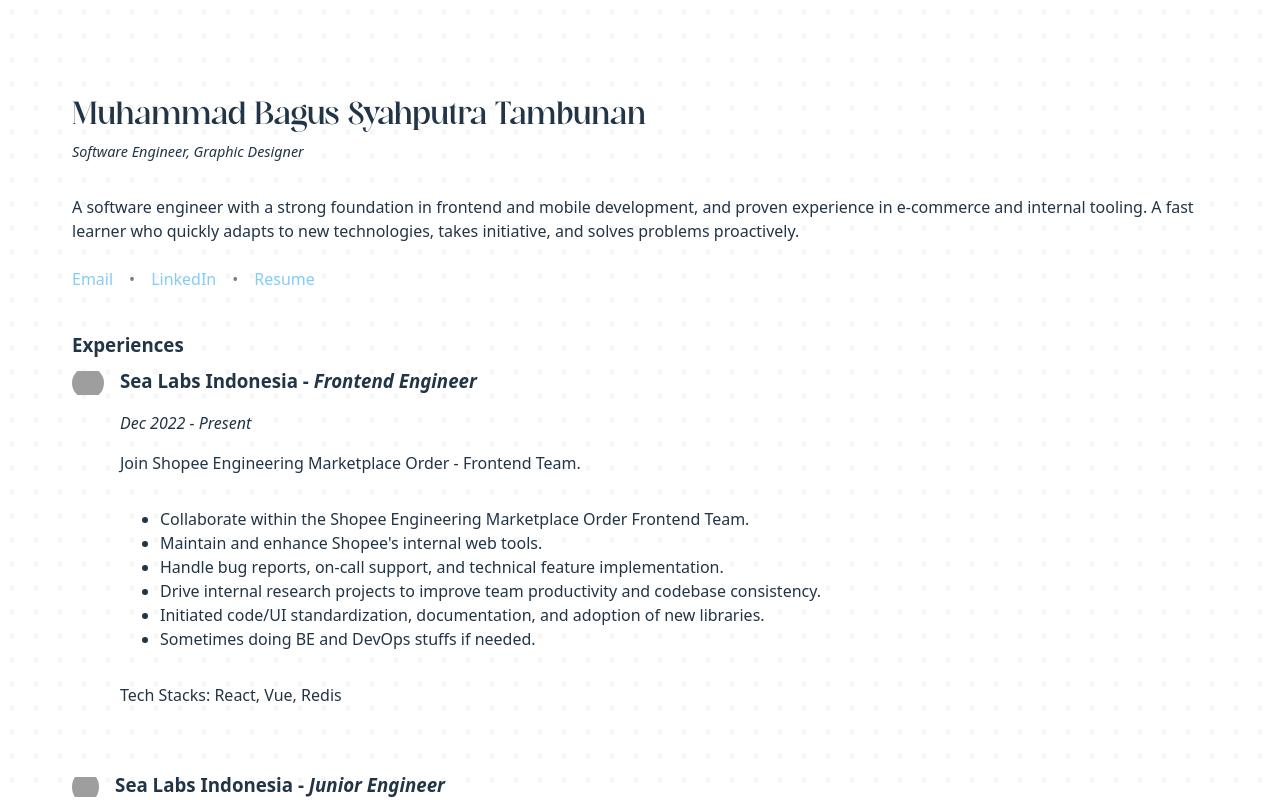
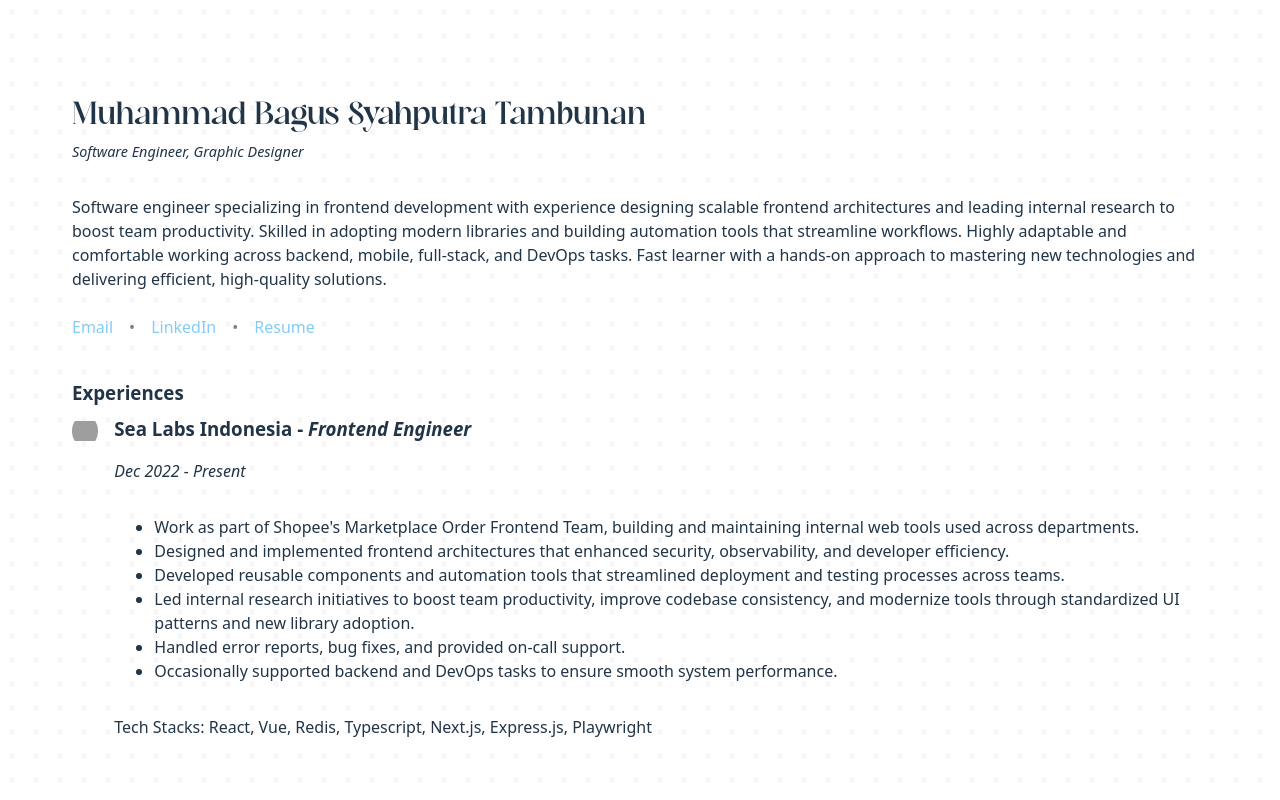
Before and after one commit to bagustambunan/software-engineer-portfolio-web, a React (Vite) app: page / in a window 1280 px wide. Both pictures are taken after a click on the button "💾 Download my profile". Shown: the top 800 px of the page. Built offline with nearby package versions, Linux system fonts and the light colour scheme; grey boxes are pictures that could not be loaded.

Commit message:
update experiences

```diff
--- a/src/components/ExperienceList/index.tsx
+++ b/src/components/ExperienceList/index.tsx
@@ -36,7 +36,7 @@
                 experience.endDate ? formatDate(experience.endDate) : "Present"
               }`}
             </i>
-            <span>{experience.description}</span>
+            {experience.description && <span>{experience.description}</span>}
             {experience.details?.map((detail, detailIndex) => (
               <div key={`experience-${experienceIndex}-detail-${detailIndex}`}>
                 {detail.title && <span>{detail.title}</span>}
--- a/src/constants/experince.ts
+++ b/src/constants/experince.ts
@@ -1,4 +1,20 @@
-import { androidStack, cStack, golangStack, javaStack, reactStack, redisStack, rubyOnRailsStack, vueStack } from "./stack";
+import {
+  androidStack,
+  cStack,
+  expressJsStack,
+  golangStack,
+  javascriptStack,
+  javaStack,
+  linuxServerStack,
+  microsoftSqlStack,
+  nextJsStack,
+  playwrightStack,
+  reactStack,
+  redisStack,
+  rubyOnRailsStack,
+  typescriptStack,
+  vueStack,
+} from "./stack";
 import { RoleEnum, type Experience } from "./types";
 
 export const experiences: Experience[] = [
@@ -7,20 +23,27 @@
     company: "Sea Labs Indonesia",
     logo: "images/icon-company.png",
     position: "Frontend Engineer",
-    description: "Join Shopee Engineering Marketplace Order - Frontend Team.",
     details: [
       {
         descriptions: [
-          "Collaborate within the Shopee Engineering Marketplace Order Frontend Team.",
-          "Maintain and enhance Shopee's internal web tools.",
-          "Handle bug reports, on-call support, and technical feature implementation.",
-          "Drive internal research projects to improve team productivity and codebase consistency.",
-          "Initiated code/UI standardization, documentation, and adoption of new libraries.",
-          "Sometimes doing BE and DevOps stuffs if needed."
+          "Work as part of Shopee's Marketplace Order Frontend Team, building and maintaining internal web tools used across departments.",
+          "Designed and implemented frontend architectures that enhanced security, observability, and developer efficiency.",
+          "Developed reusable components and automation tools that streamlined deployment and testing processes across teams.",
+          "Led internal research initiatives to boost team productivity, improve codebase consistency, and modernize tools through standardized UI patterns and new library adoption.",
+          "Handled error reports, bug fixes, and provided on-call support.",
+          "Occasionally supported backend and DevOps tasks to ensure smooth system performance.",
         ],
       },
     ],
-    stacks: [reactStack, vueStack, redisStack],
+    stacks: [
+      reactStack,
+      vueStack,
+      redisStack,
+      typescriptStack,
+      nextJsStack,
+      expressJsStack,
+      playwrightStack,
+    ],
     startDate: new Date("2022-12-01"),
   },
   {
@@ -28,7 +51,8 @@
     company: "Sea Labs Indonesia",
     logo: "images/icon-company.png",
     position: "Junior Engineer",
-    description: "Participated in a 6-months training program that covers software engineering fundamentals and best coding practices on various tech stacks in full-stack web development.",
+    description:
+      "Participated in a 6-months training program that covers software engineering fundamentals and best coding practices on various tech stacks in full-stack web development.",
     stacks: [reactStack, golangStack, redisStack],
     startDate: new Date("2022-06-01"),
     endDate: new Date("2022-11-30"),
@@ -43,14 +67,14 @@
     details: [
       {
         descriptions: [
-          "Independently developed and published entertainment apps, reaching over 1M+ downloads.",
-          "Handled both design and programming of Android applications.",
-          "Implemented and managed AdMob monetization strategy.",
+          "Designed, developed, and published multiple entertainment apps on the Play Store, reaching over 1M+ downloads.",
+          "Managed all stages of the app lifecycle, from concept to release and maintenance.",
+          "Implemented AdMob integration and optimized monetization performance.",
           "Portfolio: https://play.google.com/store/apps/dev?id=4922219957373722461",
         ],
       },
     ],
-    stacks: [androidStack],
+    stacks: [androidStack, javaStack],
     startDate: new Date("2020-07-01"),
     endDate: new Date("2022-02-01"),
   },
@@ -59,41 +83,46 @@
     company: "Nutrifood",
     logo: "images/icon-company.png",
     position: "Application Developer Intern",
-    description: "Internship as a full-stack software engineer.",
     details: [
       {
         descriptions: [
-          "Developed and maintained Nutrifood's internal applications.",
-          "Collaborated with teams to develop features for cross-departmental use.",
+          "Worked as a full-stack developer building and maintaining internal business applications.",
+          "Collaborated with cross-functional teams to design and deliver features used by multiple departments.",
         ],
       },
     ],
-    stacks: [rubyOnRailsStack],
+    stacks: [
+      rubyOnRailsStack,
+      javascriptStack,
+      linuxServerStack,
+      microsoftSqlStack,
+    ],
     startDate: new Date("2021-07-01"),
     endDate: new Date("2021-12-01"),
   },
-  {
-    role: RoleEnum.SOFTWARE_ENGINEER,
-    company: "Yayasan Anak Bangsa Bisa by GoTo",
-    logo: "images/icon-company.png",
-    position: "Generasi Gigih 2021 Participant - Frontend Engineer Path (Intermediate Level)",
-    description: "Completed an intensive programming bootcamp covering the fundamental skills needed to become a frontend engineer.",
-    stacks: [reactStack],
-    startDate: new Date("2021-05-01"),
-    endDate: new Date("2021-09-30"),
-  },
+  // {
+  //   role: RoleEnum.SOFTWARE_ENGINEER,
+  //   company: "Yayasan Anak Bangsa Bisa by GoTo",
+  //   logo: "images/icon-company.png",
+  //   position: "Generasi Gigih 2021 Participant - Frontend Engineer Path (Intermediate Level)",
+  //   description: "Completed an intensive programming bootcamp covering the fundamental skills needed to become a frontend engineer.",
+  //   stacks: [reactStack],
+  //   startDate: new Date("2021-05-01"),
+  //   endDate: new Date("2021-09-30"),
+  // },
   {
     role: RoleEnum.SOFTWARE_ENGINEER,
     company: "University of North Sumatra",
     logo: "images/icon-company.png",
     position: "Laboratory Assistant",
-    description: "Teaching and assisting programming classes to college students.",
+    description:
+      "Teaching and assisting programming classes to college students.",
     details: [
       {
         title: "Teaching Subjects:",
         descriptions: [
           "Teach Advanced Object-Oriented Programming using Java from February 2020 to June 2020.",
-          "Teach Programming Basics using C from October 2020 to January 2021."
+          "Teach Programming Basics using C from October 2020 to January 2021.",
         ],
       },
       {
@@ -102,11 +131,11 @@
           "Prepare materials, program codes, quizzes, and exam questions for students.",
           "Teaching programming courses.",
           "Help students understand the material, assignments, and projects from the lecturer.",
-          "Evaluate student learning outcomes through quizzes and exams."
-        ]
-      }
+          "Evaluate student learning outcomes through quizzes and exams.",
+        ],
+      },
     ],
-    stacks: [javaStack, cStack],
+    stacks: [cStack, javaStack],
     startDate: new Date("2020-02-01"),
     endDate: new Date("2021-01-31"),
   },
@@ -115,14 +144,15 @@
     company: "LINE",
     logo: "images/icon-company.png",
     position: "LINE Sticker Creator",
-    description: "Make stickers, themes, and animated stickers for LINE Creators Market.",
+    description:
+      "Make stickers, themes, and animated stickers for LINE Creators Market.",
     details: [
       {
         title: "What I Do:",
         descriptions: [
           "Make stickers including static stickers, animated stickers, animated sound stickers.",
-          "Make themes."
-        ]
+          "Make themes.",
+        ],
       },
       {
         title: "Achievements:",
@@ -130,17 +160,17 @@
           "Won MVP on LINE Creators Market for achieving the highest sales in September 2018.",
           "Selected as one of the winners to visit LINE Office in Tokyo.",
           "Won 2nd Place in LINE Creators Competition (Student Sticker Category).",
-          "Won 2nd Place in LINE Creators Competition (Student Theme Category)."
-        ]
+          "Won 2nd Place in LINE Creators Competition (Student Theme Category).",
+        ],
       },
       {
         title: "Portfolio:",
         descriptions: [
           "Official: https://store.line.me/stickershop/author/789344/en",
           "Pencil loves Paper: https://store.line.me/stickershop/author/75954/en",
-          "PECEL Stickers: https://store.line.me/stickershop/author/89968/en"
-        ]
-      }
+          "PECEL Stickers: https://store.line.me/stickershop/author/89968/en",
+        ],
+      },
     ],
     startDate: new Date("2015-09-01"),
     endDate: new Date("2020-07-31"),
--- a/src/constants/profile.tsx
+++ b/src/constants/profile.tsx
@@ -3,8 +3,7 @@
 export const profile: Profile = {
   name: "Muhammad Bagus Syahputra Tambunan",
   shortDescription: "Software Engineer, Graphic Designer",
-  longDescription:
-    "A software engineer with a strong foundation in frontend and mobile development, and proven experience in e-commerce and internal tooling. A fast learner who quickly adapts to new technologies, takes initiative, and solves problems proactively.",
+  longDescription: "Software engineer specializing in frontend development with experience designing scalable frontend architectures and leading internal research to boost team productivity. Skilled in adopting modern libraries and building automation tools that streamline workflows. Highly adaptable and comfortable working across backend, mobile, full-stack, and DevOps tasks. Fast learner with a hands-on approach to mastering new technologies and delivering efficient, high-quality solutions.",
   photo: "images/avatar.png",
   roles: [
     {
--- a/src/constants/stack.ts
+++ b/src/constants/stack.ts
@@ -3,6 +3,41 @@
 export const androidStack: Stack = {
   name: "Android",
   icon: "images/stack-android.webp",
+};
+
+export const typescriptStack: Stack = {
+  name: "Typescript",
+  icon: "images/stack-typescript.png",
+};
+
+export const javascriptStack: Stack = {
+  name: "Javascript",
+  icon: "images/stack-javascript.png",
+};
+
+export const linuxServerStack: Stack = {
+  name: "Linux Server",
+  icon: "images/stack-linux-server.png",
+};
+
+export const microsoftSqlStack: Stack = {
+  name: "Microsoft SQL Server",
+  icon: "images/stack-microsoft-sql-server.png",
+};
+
+export const playwrightStack: Stack = {
+  name: "Playwright",
+  icon: "images/stack-playwright.png",
+};
+
+export const nextJsStack: Stack = {
+  name: "Next.js",
+  icon: "images/stack-nextjs.png",
+};
+
+export const expressJsStack: Stack = {
+  name: "Express.js",
+  icon: "images/stack-expressjs.png",
 };
 
 export const pythonStack: Stack = {
--- a/src/constants/types.ts
+++ b/src/constants/types.ts
@@ -57,7 +57,7 @@
   company: string;
   logo: string;
   position: string;
-  description: string;
+  description?: string;
   details?: {
     title?: string;
     descriptions: string[];
```
